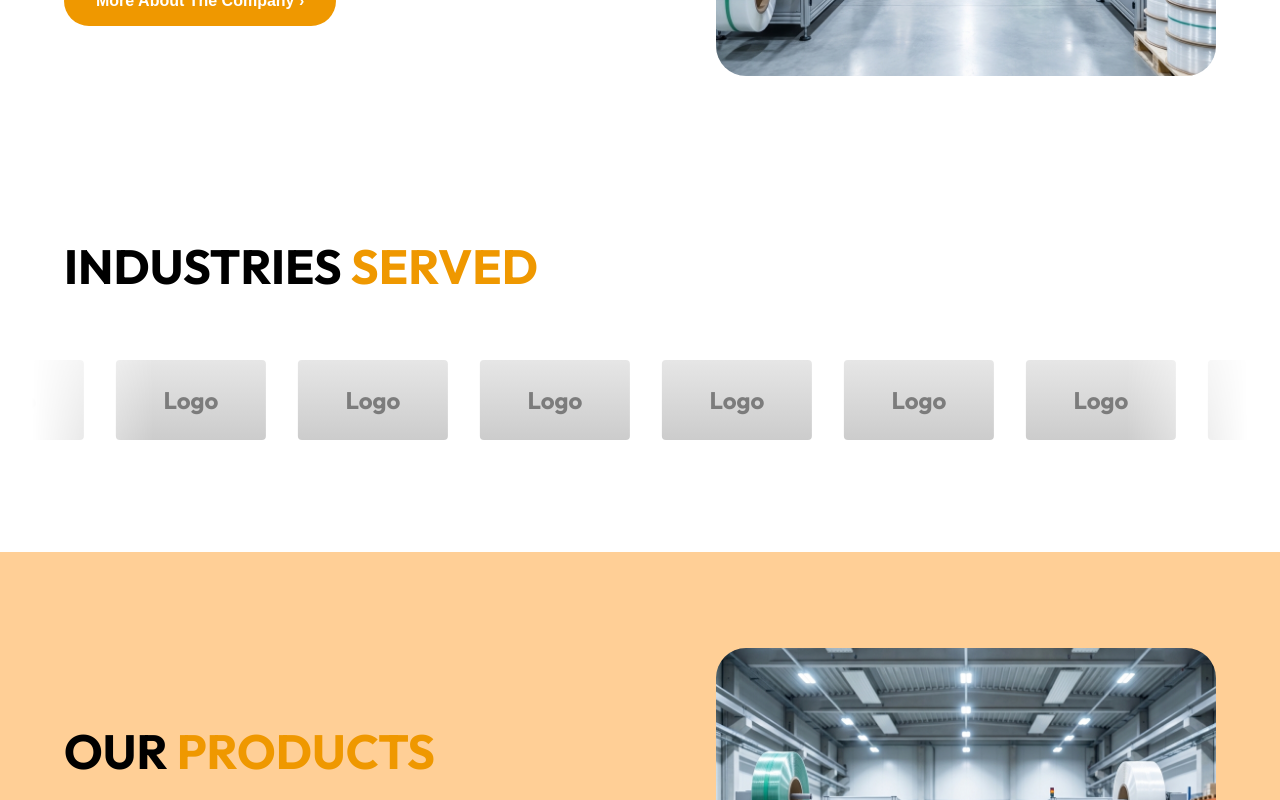
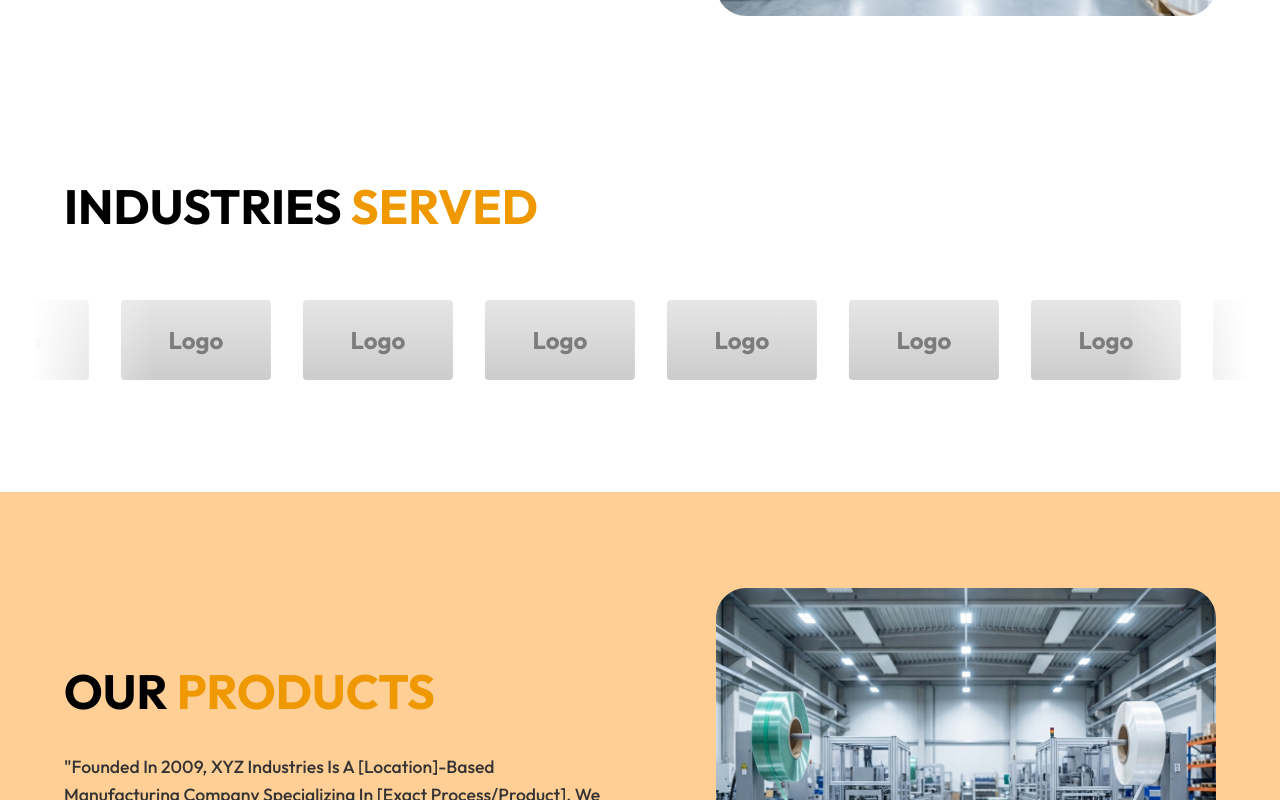
Before and after one commit to trivonotech/KARAM-PET---STRAP-INDUSTRIES, a Next.js app: page / in a window 1280 px wide. Shown: the part 1232-2032 px from the top of the page. Built offline with nearby package versions, Linux system fonts and the light colour scheme.

Commit message:
style: Reduce main wrapper top padding from 80px to 20px

```diff
--- a/src/app/page.module.css
+++ b/src/app/page.module.css
@@ -1,4 +1,4 @@
 .mainWrapper {
-  padding-top: 80px;
+  padding-top: 20px;
   padding-bottom: 2rem;
 }
```
